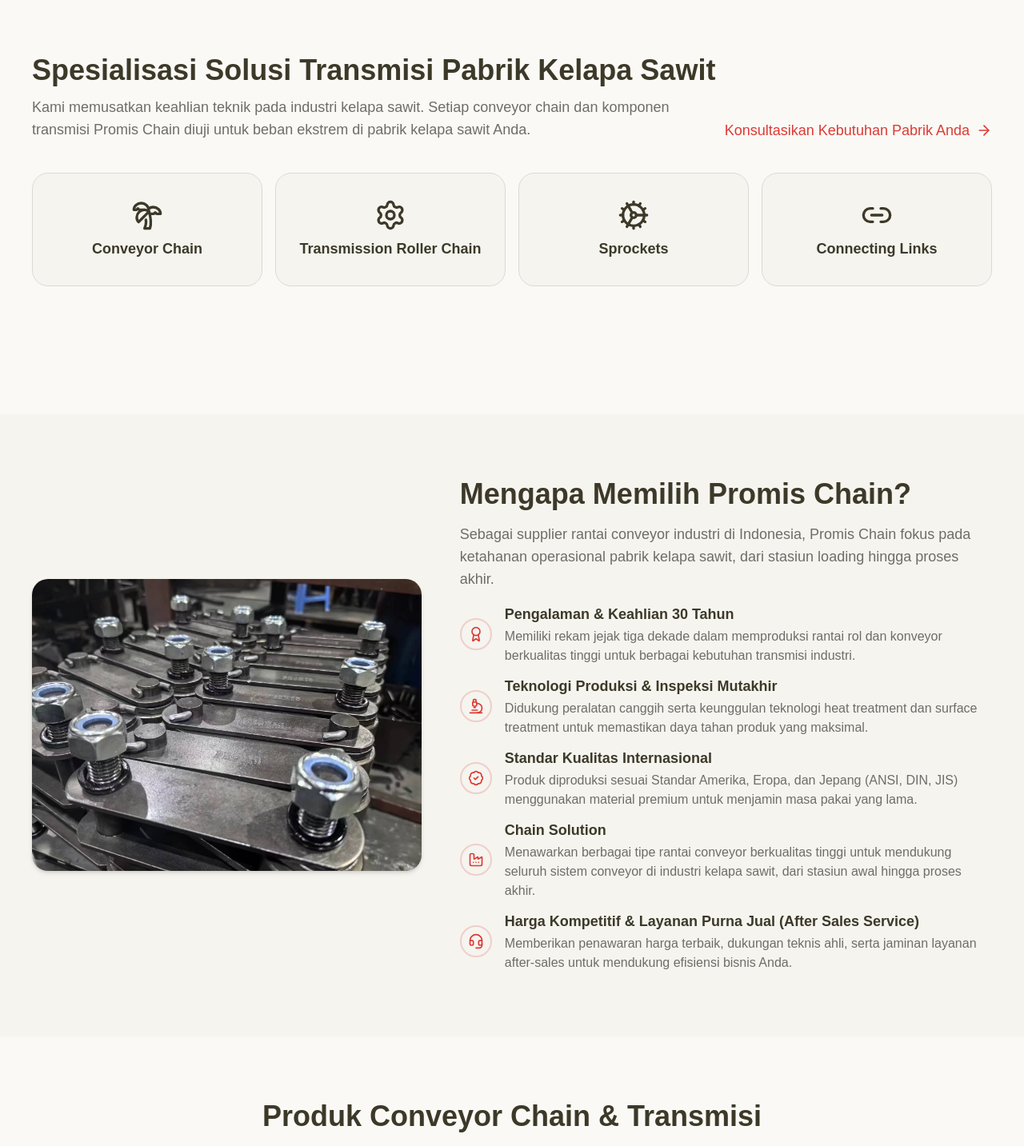
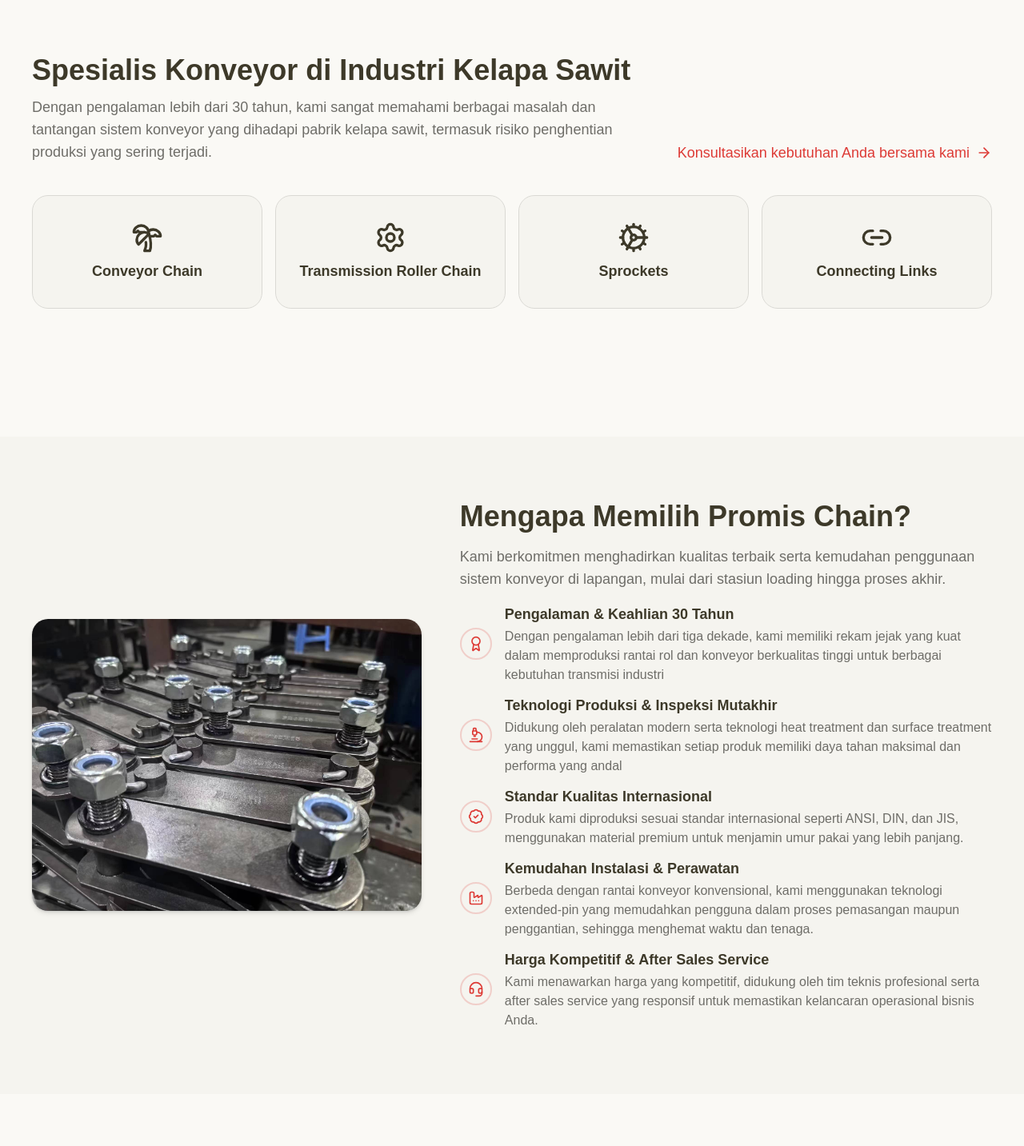
Before and after one commit to FrederickAurelio/promis-web, a Next.js app: page / in a window 1280 px wide. Shown: the part 860-2293 px from the top of the page at 80% size. Built offline with nearby package versions, Linux system fonts and the light colour scheme.

Commit message:
Update Spellings on Text

```diff
--- a/src/app/page.tsx
+++ b/src/app/page.tsx
@@ -65,9 +65,7 @@
           <span className="text-primary">Rantai Konveyor</span> Berkualitas untuk Industri Kelapa Sawit
         </h1>
         <p className="text-muted-foreground mb-10 max-w-2xl text-xl md:text-2xl">
-        Dengan bertahun-tahunnya pengalaman untuk meningkatkan efisiensi dan
-        keandalan dalam proses pengolahan kelapa sawit, dengan menjaga kualitas
-        dan kepuasan pelanggan Baca juga{" "}
+        Berbekal pengalaman bertahun-tahun, kami terus berupaya meningkatkan efisiensi dan keandalan rantai konveyor kami. Baca juga{" "}
           <Link href="/blog" className="text-primary underline-offset-4 hover:underline">
             artikel teknis kami
           </Link>
@@ -131,13 +129,11 @@
   return (
     <SectionContainer className="flex flex-col gap-3 py-24 pb-32 lg:py-32 lg:pb-40">
       <h2 className="text-3xl font-bold max-sm:max-w-[16ch] lg:text-4xl">
-        Spesialisasi Solusi Transmisi Pabrik Kelapa Sawit
+      Spesialis Konveyor di Industri Kelapa Sawit
       </h2>
       <div className="mb-7 flex flex-col justify-between gap-4 md:flex-row md:items-end md:gap-8">
         <p className="text-muted-foreground text-base lg:text-lg">
-          Kami memusatkan keahlian teknik pada industri kelapa sawit. Setiap
-          conveyor chain dan komponen transmisi Promis Chain diuji untuk beban
-          ekstrem di pabrik kelapa sawit Anda.
+        Dengan pengalaman lebih dari 30 tahun, kami sangat memahami berbagai masalah dan tantangan sistem konveyor yang dihadapi pabrik kelapa sawit, termasuk risiko penghentian produksi yang sering terjadi.
         </p>
         <div>
           <Button
@@ -150,7 +146,7 @@
               target="_blank"
               rel="noopener noreferrer"
             >
-              Konsultasikan Kebutuhan Pabrik Anda
+              Konsultasikan kebutuhan Anda bersama kami
               <ArrowRight className="size-5" />
             </Link>
           </Button>
@@ -178,31 +174,31 @@
   {
     title: "Pengalaman & Keahlian 30 Tahun",
     description:
-      "Memiliki rekam jejak tiga dekade dalam memproduksi rantai rol dan konveyor berkualitas tinggi untuk berbagai kebutuhan transmisi industri.",
+      "Dengan pengalaman lebih dari tiga dekade, kami memiliki rekam jejak yang kuat dalam memproduksi rantai rol dan konveyor berkualitas tinggi untuk berbagai kebutuhan transmisi industri",
     icon: Award,
   },
   {
     title: "Teknologi Produksi & Inspeksi Mutakhir",
     description:
-      "Didukung peralatan canggih serta keunggulan teknologi heat treatment dan surface treatment untuk memastikan daya tahan produk yang maksimal.",
+      "Didukung oleh peralatan modern serta teknologi heat treatment dan surface treatment yang unggul, kami memastikan setiap produk memiliki daya tahan maksimal dan performa yang andal",
     icon: Microscope,
   },
   {
     title: "Standar Kualitas Internasional",
     description:
-      "Produk diproduksi sesuai Standar Amerika, Eropa, dan Jepang (ANSI, DIN, JIS) menggunakan material premium untuk menjamin masa pakai yang lama.",
+      "Produk kami diproduksi sesuai standar internasional seperti ANSI, DIN, dan JIS, menggunakan material premium untuk menjamin umur pakai yang lebih panjang.",
     icon: BadgeCheck,
   },
   {
-      title: "Chain Solution",
+      title: "Kemudahan Instalasi & Perawatan",
       description:
-        "Menawarkan berbagai tipe rantai conveyor berkualitas tinggi untuk mendukung seluruh sistem conveyor di industri kelapa sawit, dari stasiun awal hingga proses akhir.",
+      "Berbeda dengan rantai konveyor konvensional, kami menggunakan teknologi extended-pin yang memudahkan pengguna dalam proses pemasangan maupun penggantian, sehingga menghemat waktu dan tenaga.",
       icon: Factory,
   },
   {
-    title: "Harga Kompetitif & Layanan Purna Jual (After Sales Service)",
+    title: "Harga Kompetitif & After Sales Service",
     description:
-      "Memberikan penawaran harga terbaik, dukungan teknis ahli, serta jaminan layanan after-sales untuk mendukung efisiensi bisnis Anda.",
+      "Kami menawarkan harga yang kompetitif, didukung oleh tim teknis profesional serta after sales service yang responsif untuk memastikan kelancaran operasional bisnis Anda.",
     icon: Headset,
   },
 ];
@@ -227,9 +223,7 @@
           Mengapa Memilih Promis Chain?
         </h2>
         <p className="text-muted-foreground text-base lg:text-lg">
-          Sebagai supplier rantai conveyor industri di Indonesia, Promis Chain
-          fokus pada ketahanan operasional pabrik kelapa sawit, dari stasiun
-          loading hingga proses akhir.
+        Kami berkomitmen menghadirkan kualitas terbaik serta kemudahan penggunaan sistem konveyor di lapangan, mulai dari stasiun loading hingga proses akhir.
         </p>
         <div className="flex flex-col gap-3">
           {REASONS_TO_CHOOSE_US.map((reason) => (
@@ -273,11 +267,10 @@
     <SectionContainer className="flex flex-col gap-12 py-20 pb-32">
       <div className="flex flex-col gap-3">
         <h2 className="text-center text-2xl font-bold md:text-3xl lg:text-4xl">
-          Produk Conveyor Chain & Transmisi
+        Produk Rantai Konveyor & Transmisi
         </h2>
         <p className="text-muted-foreground text-center text-base lg:text-lg">
-          Komponen vital untuk conveyor system pabrik kelapa sawit, dirancang
-          untuk durabilitas dan masa pakai optimal.
+        Komponen vital untuk sistem konveyor pabrik kelapa sawit, dirancang untuk durabilitas dan masa pakai yang lebih optimal
         </p>
       </div>
       <div className="grid grid-cols-1 gap-8 md:grid-cols-2 md:gap-6">
@@ -307,7 +300,7 @@
                   asChild
                 >
                   <Link href="/products">
-                    Lihat Detail Spek{" "}
+                  Specification{" "}
                     <ArrowRight className="size-4 -translate-y-px" />
                   </Link>
                 </Button>
@@ -358,7 +351,7 @@
       </h2>
       <div className="mb-7 flex flex-col justify-between gap-4 md:flex-row md:items-end md:gap-8">
         <p className="text-muted-foreground text-base lg:text-lg">
-          Tinjauan Infrastruktur Produksi dan Pusat Distribusi Logistik Kami
+          Infrastruktur Produksi dan Pusat Distribusi Logistik Kami
         </p>
         <div className="max-md:flex max-md:justify-end">
           <Button
```
